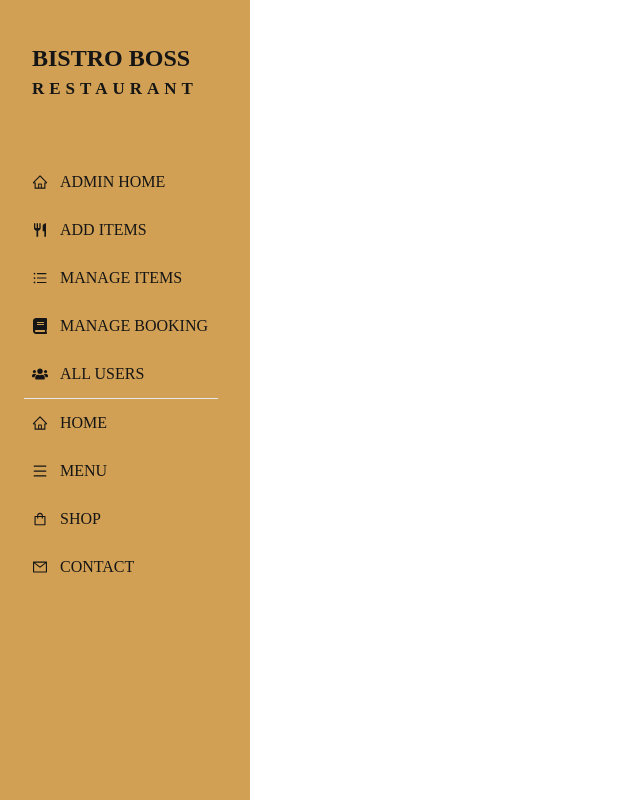
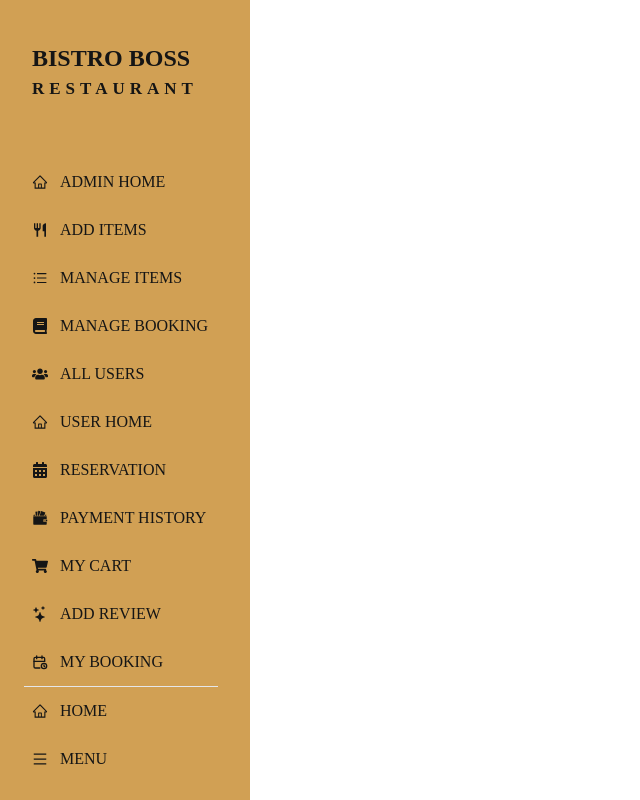
Before and after one commit to mdhlimonmia/bistro-boss-restaurant-client, a React (Vite) app: page /dashboard in a window 1280 px wide. Shown: the whole page, without its empty margins (0-640 px from the left). Built offline with nearby package versions, Linux system fonts and the light colour scheme; no server answers.

Commit message:
create all route for user

```diff
--- a/src/Layout/Dashboard.jsx
+++ b/src/Layout/Dashboard.jsx
@@ -1,7 +1,10 @@
 import { Link, Outlet } from "react-router-dom";
 import { AiOutlineHome, AiOutlineBars, AiOutlineMenu, AiOutlineShopping, AiOutlineMail} from "react-icons/ai";
 import { MdRestaurant } from "react-icons/md";
-import { FaUsers,FaBook } from "react-icons/fa";
+import { GiWallet } from "react-icons/gi";
+import { BsStars } from "react-icons/bs";
+import { TbCalendarTime } from "react-icons/tb";
+import { FaUsers,FaBook, FaCalendarAlt, FaShoppingCart} from "react-icons/fa";
 
 
 const Dashboard = () => {
@@ -26,6 +29,13 @@ const Dashboard = () => {
             <li><Link to ="/dashboard/manageitems"><AiOutlineBars></AiOutlineBars>MANAGE ITEMS</Link></li>
             <li><Link to ="/dashboard/managebooking"><FaBook></FaBook>MANAGE BOOKING</Link></li>
             <li><Link to ="/dashboard/allusers"><FaUsers></FaUsers>ALL USERS</Link></li>
+
+            <li><Link to ="/dashboard/userhome"><AiOutlineHome></AiOutlineHome> USER HOME</Link></li>
+            <li><Link to="reservation"><FaCalendarAlt></FaCalendarAlt> RESERVATION</Link></li>
+            <li><Link to="paymenthistory"><GiWallet></GiWallet>PAYMENT HISTORY</Link></li>
+            <li><Link to="mycart"><FaShoppingCart></FaShoppingCart>MY CART</Link></li>
+            <li><Link to="addreview"><BsStars></BsStars>ADD REVIEW</Link></li>
+            <li><Link to="mybooking"><TbCalendarTime></TbCalendarTime>MY BOOKING</Link></li>
             <hr className="mr-8 ml-2" />
              <li><Link to="/"><AiOutlineHome></AiOutlineHome>HOME</Link></li>
              <li><Link to="/menu"><AiOutlineMenu></AiOutlineMenu>MENU</Link></li>
--- /dev/null
+++ b/src/pages/Dashboard/AddReview/AddReview.jsx
@@ -0,0 +1,10 @@
+
+const AddReview = () => {
+    return (
+        <div>
+            <h1>Add Review</h1>
+        </div>
+    );
+};
+
+export default AddReview;
--- /dev/null
+++ b/src/pages/Dashboard/MyBooking.jsx/MyBooking.jsx
@@ -0,0 +1,9 @@
+const MyBooking = () => {
+    return (
+        <div>
+            <h1>My Booking</h1>
+        </div>
+    );
+};
+
+export default MyBooking;
--- /dev/null
+++ b/src/pages/Dashboard/MyCart/MyCart.jsx
@@ -0,0 +1,10 @@
+
+const MyCart = () => {
+    return (
+        <div>
+            <h1>MyCart</h1>
+        </div>
+    );
+};
+
+export default MyCart;
--- /dev/null
+++ b/src/pages/Dashboard/PaymentHistory/PaymentHistory.jsx
@@ -0,0 +1,10 @@
+
+const PaymentHistory = () => {
+    return (
+        <div>
+            <h1>PaymentHistory</h1>
+        </div>
+    );
+};
+
+export default PaymentHistory;
--- /dev/null
+++ b/src/pages/Dashboard/Reservation/Reservation.jsx
@@ -0,0 +1,9 @@
+const Reservation = () => {
+    return (
+        <div>
+            <h1>Reservation</h1>
+        </div>
+    );
+};
+
+export default Reservation;
--- /dev/null
+++ b/src/pages/Dashboard/UserHome/UserHome.jsx
@@ -0,0 +1,10 @@
+
+const UserHome = () => {
+    return (
+        <div>
+            <h1>User Home</h1>
+        </div>
+    );
+};
+
+export default UserHome;
```
Also changed, not shown: src/Routers/Routers.jsx (+30 -0 lines).
